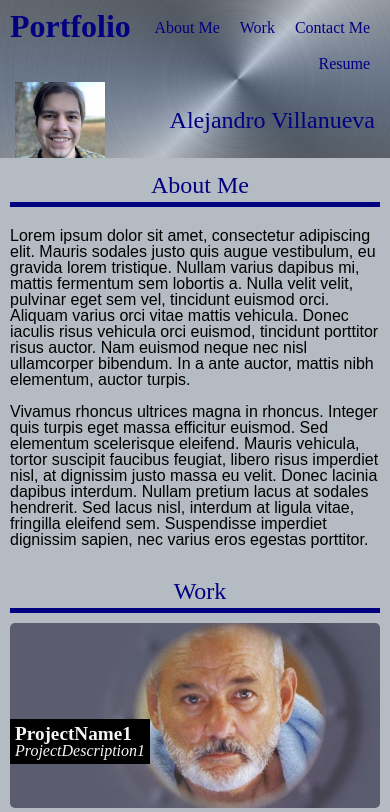
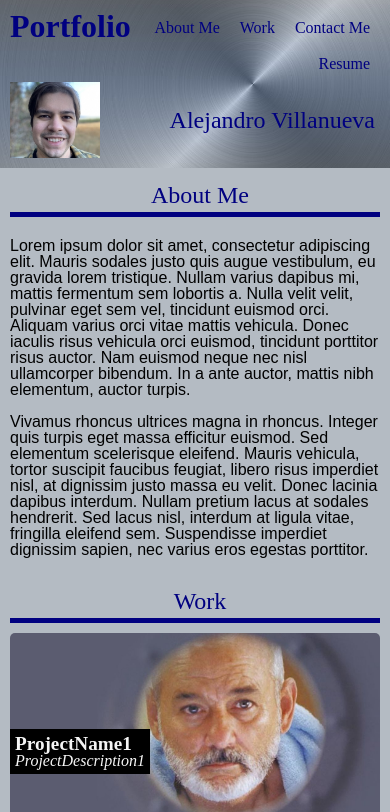
Before and after one commit to aavillanueva6/VillanuevaAlejandroPortfolio, a plain HTML site: page index.html in a window 390 px wide. Shown: the top 812 px of the page. Drawn offline with Linux system fonts and the light colour scheme.

Commit message:
fixes some styling in style.css

```diff
--- a/assets/styles/style.css
+++ b/assets/styles/style.css
@@ -179,6 +179,7 @@
   display:flex;
   flex-flow: row nowrap;
   justify-content: space-between;
+  margin:5px;
 }
 .contactSection {
   align-self: center;
@@ -206,6 +207,11 @@
         color: red;
       } */
       /* This ^block is added in to make it easy to test that the Media Query is working for this device type */
+
+      .entireHeaderSection {
+        padding: 10px;
+      }
+
       .mainHeaderText {
         font-size:200%;
       }
@@ -218,6 +224,7 @@
         padding: 26px 5px 26px 100px;
         background-size: 90px;
         font-size:150%;
+        background-position: 0px center;
       }
 
       .bodyGroup {
```
